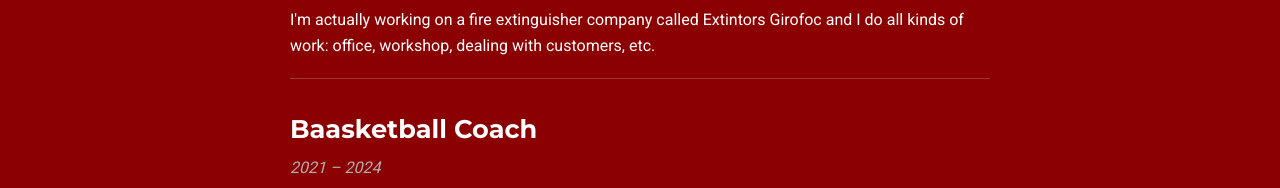
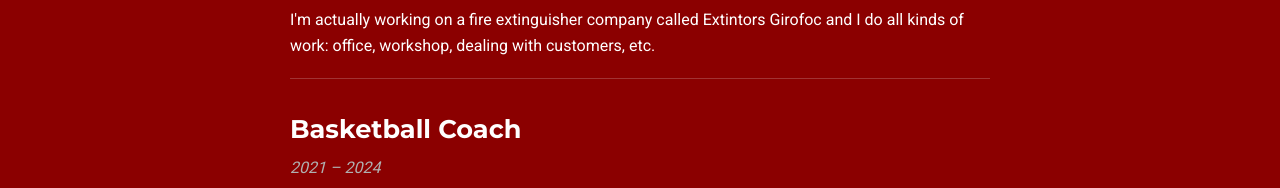
Before and after one commit to BruPostigo/Hypermedia-project-part-1-CV-BruPostigo, a plain HTML site: page index.html in a window 1280 px wide. Shown: the part 1967-2155 px from the top of the page. Drawn offline with Linux system fonts and the light colour scheme.

```diff
--- a/index.html
+++ b/index.html
@@ -46,7 +46,7 @@
             </article>
 
             <article class="job-entry">
-                <h3>Baasketball Coach</h3>
+                <h3>Basketball Coach</h3>
                 <p class="job-dates">2021 – 2024</p>
                 <p>I have been a children's basketball coach for 2 years at the Llagostera Basketball Club.</p>
             </article>
@@ -86,4 +86,5 @@
     </footer>
 
 </body>
+
 </html>
```
